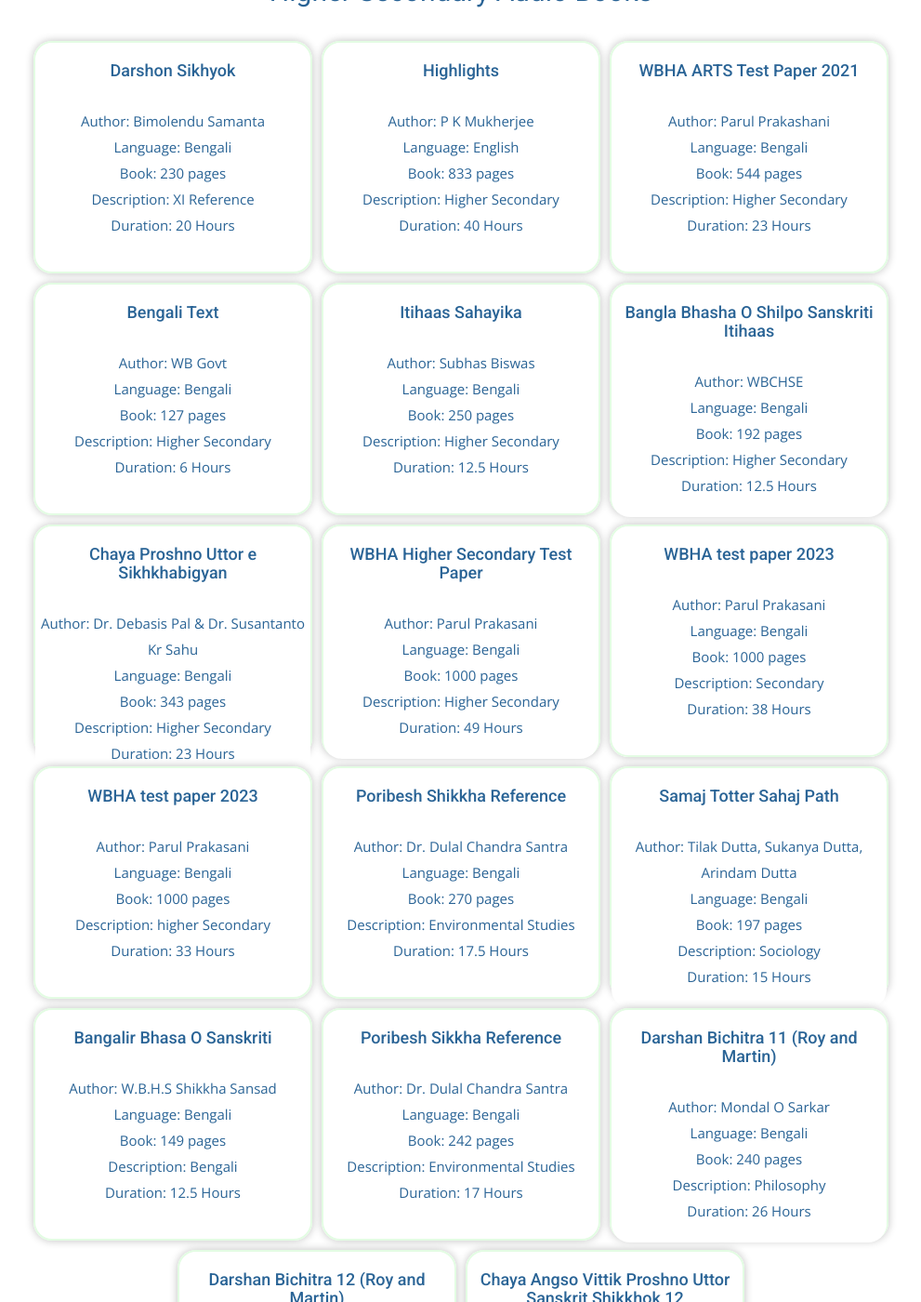
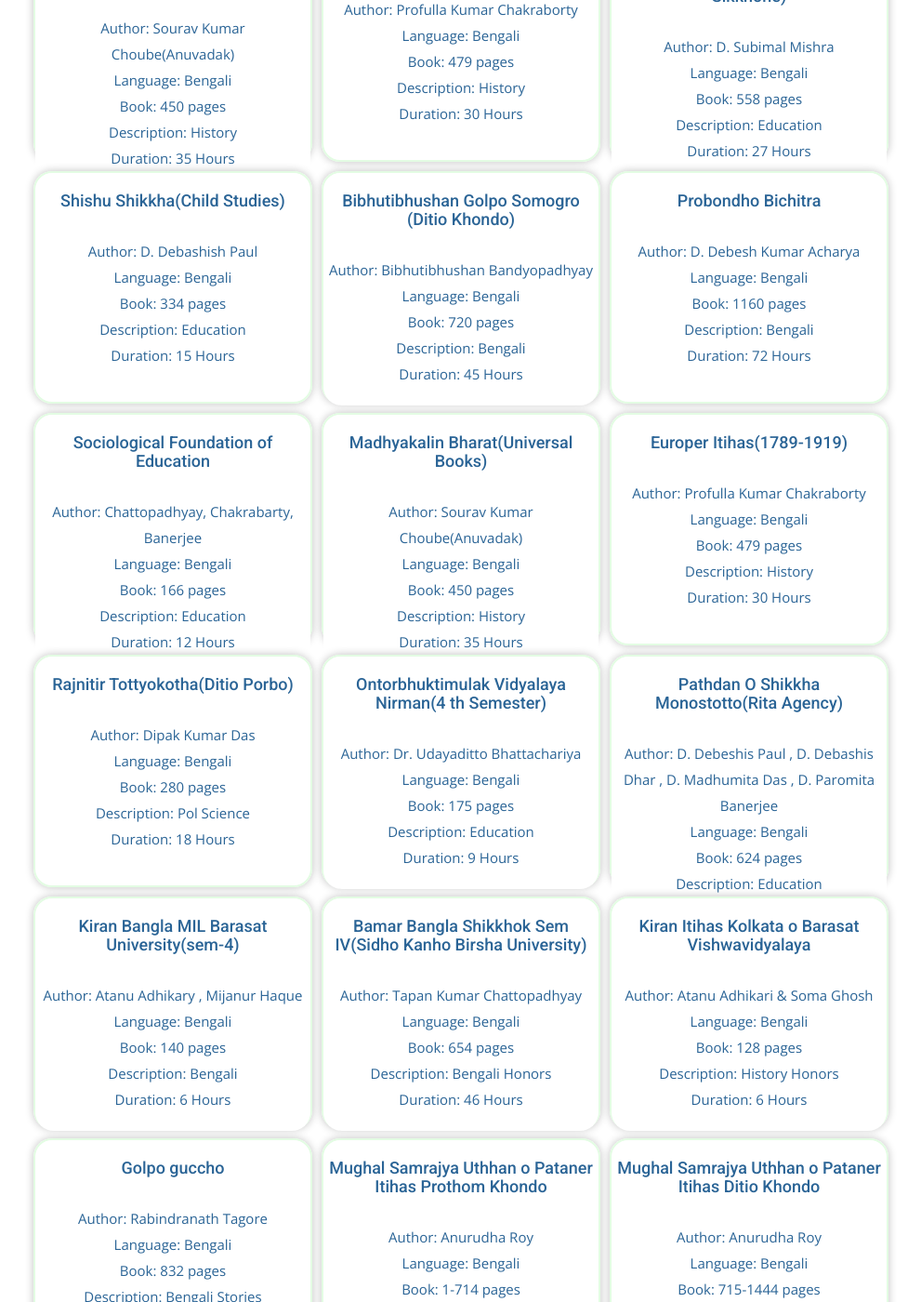
Before and after one commit to rajibmaitra/voiceofbooks, a Jekyll site: the page built from audiobooks.html, in a window 1280 px wide and 1400 px high, scrolled down 9095 px. Shown: the whole window at 93% size, without its empty margins (144-1135 px from the left). Built offline with Jekyll 4.4.1, drawn with Linux system fonts in a browser that asks for light colours; nearby versions of some CDN libraries; some web fonts are replaced; comment, search, counter and statistics services are not loaded; a style sheet for code colours, icons or effects is not loaded; some of the changed text lies outside the part shown.

Commit message:
updated to 146 books

```diff
--- a/_config.yml
+++ b/_config.yml
@@ -26,9 +26,9 @@
   As a proof of concept, Voice of Books selected a section of blind students in West Bengal, Guma.
 
 baseurl: "" # the subpath of your site, e.g. /blog
-#url: "http://127.0.0.1:4000/" # the base hostname & protocol for your site, e.g. http://example.com
+url: "http://127.0.0.1:4000/" # the base hostname & protocol for your site, e.g. http://example.com
 #url: "https://rajibmaitra.github.io/voiceofbooks/"
-url: "https://voiceofbooks.org/"
+#url: "https://voiceofbooks.org/"
 
 twitter_username: RajibMaitra6
 github_username:  rajibmaitra
--- a/_includes/audiobooklist.html
+++ b/_includes/audiobooklist.html
@@ -4,7 +4,7 @@
     <div class="row">
       <div class="section-title">
         <br>
-        <h3>121 Audio Books are recorded in 2 Year 1 Months <br>
+        <h3>146 Audio Books are recorded in 2 Year 3 Months <br>
         </h3>
         <br>
         <h3> <a href="adoptabook.html" >
--- a/js/script_bookDone.js
+++ b/js/script_bookDone.js
@@ -1,5 +1,5 @@
 
-// Career Dev Count 11 :: update the sum in audiobooklist.html
+// Career Dev Count 13 :: update the sum in audiobooklist.html
 var bookarray_CareerDevelopment = [
   ["Teaching Aptitude ", "WBSC", "Career Development", "English", "100", "Competitive Exam", "8.5"],
   ["Achievers year book 2022 ", "Collector's Handbook", "Career Development", "Bengali", "464", "Competitive Exam", "30"],
@@ -11,12 +11,13 @@
   ["poribes ", "Dr anish chottyopadhay", "Career Development", "Bengali", "512", "Competitive Exam", "25"],
   ["General Studies Handbook", "Jana Banerjee Mondol", "Career Development", "Bengali", "1575", "Competitive Exam", "60"],
   ["Manorama Year Book 2023", "Chakrabarty Ghatak Das Moitra Ghosh", "Competitive Exam", "Bengali", "735", "G.K", "55"],
-  ["Swadesh Sobhyota O Biswa", "Jiban Mukhopadhayay", "Competitive Exam", "Bengali", "656", "History", "44"
+  ["Swadesh Sobhyota O Biswa", "Jiban Mukhopadhayay", "Competitive Exam", "Bengali", "656", "History", "44"],
+  ["Chhaya Bharater Songbidhan O Rajniti" , "Rajib Shrabon" , "Career Development" , "Bengali" , "656" , "Pol Science Competitive Exam", "45"],
+  ["Deb & Dutta's Year Book 2023" , "Deb & Dutta" , "Career Development" , "Bengali" , "1167" , "General Knowledge" , "83"]
 
-]
 ];
 
-//Grad Books: 80 update the sum in audiobooklist.html
+//Grad Books: 99 update the sum in audiobooklist.html
 //G1 = 36
 var bookarray_Graduation1 = [
 
@@ -100,7 +101,7 @@
   ["Sanskrito Sahityer Akadosh Ratna", "Sukhendu Sundor Gangopadhyay", "B.A", "Bengali", "191", "Sanskrit", "15"]
 
 ];
-//G3 = 7
+//G3 = 26
 var bookarray_Graduation3 = [
  ["Bangla Shikkha Poddhoti(Prathomik Shikkhok Sikkhone)", "D. Subimal Mishra", "D. El. Ed", "Bengali", "558", "Education", "27"],
  ["Shishu Shikkha(Child Studies)", "D. Debashish Paul", "B.A", "Bengali", "334", "Education", "15"],
@@ -108,12 +109,34 @@
  ["Probondho Bichitra", "D. Debesh Kumar Acharya", "M.A", "Bengali", "1160", "Bengali", "72"],
  ["Sociological Foundation of Education", "Chattopadhyay, Chakrabarty, Banerjee", "B.A + M.A", "Bengali", "166", "Education", "12"],
  ["Madhyakalin Bharat(Universal Books)", "Sourav Kumar Choube(Anuvadak)", "For All", "Bengali", "450", "History", "35"],
- ["Europer Itihas(1789-1919)", "Profulla Kumar Chakraborty", "B.A", "Bengali", "479", "History", "30"]
+ ["Europer Itihas(1789-1919)", "Profulla Kumar Chakraborty", "B.A", "Bengali", "479", "History", "30"],
+
+
+ ["Bangla Shikkha Poddhoti(Prathomik Shikkhok Sikkhone)" , "D. Subimal Mishra", "D. El. Ed", "Bengali", "558", "Education", "27"],
+ ["Shishu Shikkha(Child Studies)", "D. Debashish Paul", "B.A", "Bengali", "334", "Education", "15"],
+ ["Bibhutibhushan Golpo Somogro (Ditio  Khondo)", "Bibhutibhushan Bandyopadhyay", "For All", "Bengali", "720", "Bengali", "45"],
+ ["Probondho Bichitra", "D. Debesh Kumar Acharya", "M.A", "Bengali", "1160", "Bengali", "72"],
+ ["Sociological Foundation of Education", "Chattopadhyay, Chakrabarty, Banerjee", "B.A + M.A", "Bengali", "166", "Education", "12"],
+ ["Madhyakalin Bharat(Universal Books)", "Sourav Kumar Choube(Anuvadak)", "For All", "Bengali", "450", "History", "35"],
+ ["Europer Itihas(1789-1919)", "Profulla Kumar Chakraborty", "B.A", "Bengali", "479", "History", "30"],
+ ["Rajnitir Tottyokotha(Ditio Porbo)" , "Dipak Kumar Das" , "Graduation" , "Bengali" , "280" , "Pol Science" , "18"],
+ ["Ontorbhuktimulak Vidyalaya Nirman(4 th Semester)" , "Dr. Udayaditto Bhattachariya" , "Graduation" , "Bengali" , "175" , "Education" , "9"],
+ ["Pathdan O Shikkha Monostotto(Rita Agency)" , "D. Debeshis Paul , D. Debashis Dhar , D. Madhumita Das , D. Paromita Banerjee" , "Graduation" , "Bengali" , "624" , "Education" , "38"],
+ ["Kiran Bangla MIL Barasat University(sem-4)" , "Atanu Adhikary , Mijanur Haque" , "Graduation" , "Bengali" , "140" , "Bengali" , "6"],
+ ["Bamar Bangla Shikkhok Sem IV(Sidho Kanho Birsha University)" , "Tapan Kumar Chattopadhyay" , "Graduation" , "Bengali" , "654" , "Bengali Honors" , "46"],
+ ["Kiran Itihas Kolkata o Barasat Vishwavidyalaya" , "Atanu Adhikari & Soma Ghosh" , "Graduation" , "Bengali" , "128" , "History Honors" , "6"],
+ ["Golpo guccho" , "Rabindranath Tagore" ,  "Graduation" , "Bengali" , "832" , "Bengali Stories" , "60"],
+ ["Mughal Samrajya Uthhan o Pataner Itihas Prothom Khondo " , "Anurudha Roy" , "Graduation" , "Bengali" , "1-714" , "History Honors" , "45"],
+ ["Mughal Samrajya Uthhan o Pataner Itihas Ditio Khondo " , "Anurudha Roy" , "Graduation" , "Bengali" , "715-1444" , "History Honors" , "43"],
+ ["Kiran Rastro Biggan(general) sem-4 Barasat Vishwavidyalaya" , "Atanu Adhikary" ,  "Graduation" , "Bengali" , "111" , "Pol Science Honors" , "6"],
+ ["Marksiyo rashtrochinta" , "Shovonlal Dasgupta" , "Graduation" , "Bengali" , "290" , "290" , "Pol Science Honors" , "14"],
+ ["Shikkhok Shikha(Teacher Education)CBCS" , "Dr. Uday Shankar Kabiraj" , "Graduation" , "Bengali" , "511" , "Education" , "15"]
+
 
 ];
 
 
-//HS: 16 update the sum in audiobooklist.html
+//HS: 18 update the sum in audiobooklist.html
 var bookarray_HS = [
   ["Darshon Sikhyok ", "Bimolendu Samanta", "Class XI", "Bengali", "230", "XI Reference", "20"],
   ["Highlights ", "P K Mukherjee", "Class XII", "English", "833", "Higher Secondary", "40"],
@@ -131,7 +154,10 @@
   ["Poribesh Sikkha Reference", "Dr. Dulal Chandra Santra", "Class XII", "Bengali", "242", "Environmental Studies", "17"],
   ["Darshan Bichitra 11 (Roy and Martin)", "Mondal O Sarkar", "Class XI", "Bengali", "240", "Philosophy", "26"],
   ["Darshan Bichitra 12 (Roy and Martin)", "Mondal O Sarkar", "Class XII", "Bengali", "416", "Philosophy", "35"],
-   ["Chaya Angso Vittik Proshno Uttor Sanskrit Shikkhok 12", "D. Sanjit Kumar Sadukha", "Class XII", "Bengali", "262", "Sanskrit", "18"]
+  ["Chaya Angso Vittik Proshno Uttor Sanskrit Shikkhok 12", "D. Sanjit Kumar Sadukha", "Class XII", "Bengali", "262", "Sanskrit", "18"],
+
+  ["Political Science Class 12 (WBCORS)" , "West Bengal Rabindra Mukta Vidyalaya Sansad" , "Class XII" , "Bengali" , "189" , "Political Science Text Book" , "13"]
+
 ];
 
 //Sec: 12 update the sum in audiobooklist.html
```
Also changed, not shown: 2 other files.
